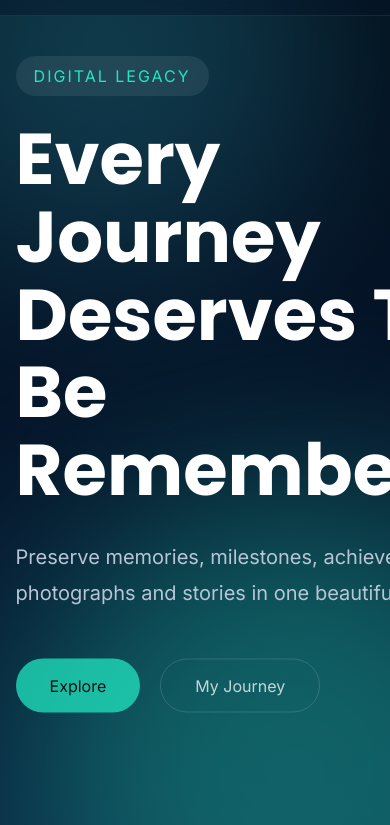
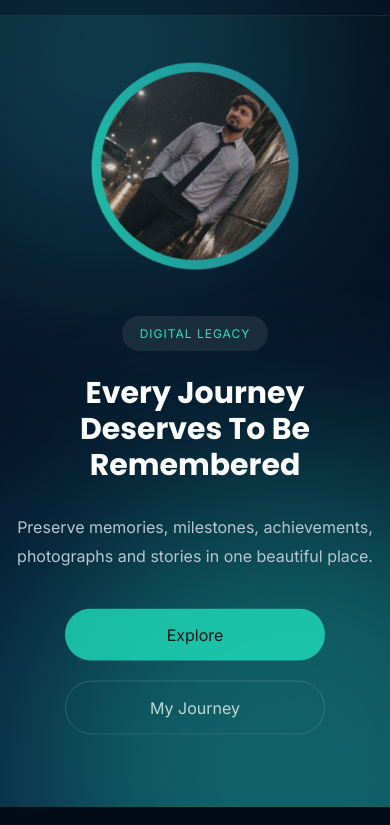
Before and after one commit to sen147658-rgb/portfolio, a website built with Vite: page index.html in a window 390 px wide. Shown: the part 64-889 px from the top of the page. Built offline with nearby package versions, Linux system fonts and the light colour scheme.

Commit message:
Added responsive hero section and profile image

```diff
--- a/src/components/Hero/Hero.css
+++ b/src/components/Hero/Hero.css
@@ -15,6 +15,8 @@
         #020b16,
         #081c3a
     );
+
+    padding-top: 100px;
 
 }
 
@@ -69,6 +71,8 @@
 }
 
 .hero-container {
+
+    width: 100%;
 
     display: flex;
 
@@ -192,6 +196,8 @@
 
     justify-content: center;
 
+    align-items: center;
+
 }
 
 .profile-ring {
@@ -209,6 +215,8 @@
         #21E6C1,
         #278EA5
     );
+
+    flex-shrink: 0;
 
 }
 
@@ -234,4 +242,167 @@
 
     object-fit: cover;
 
+    display: block;
+
 }
+
+/* ===========================
+   Tablet
+=========================== */
+
+@media (max-width: 1024px) {
+
+    .hero-container {
+
+        flex-direction: column-reverse;
+
+        text-align: center;
+
+        gap: 50px;
+
+    }
+
+    .hero-right,
+    .hero-left {
+
+        width: 100%;
+
+    }
+
+    .hero-description {
+
+        margin: 0 auto 40px;
+
+    }
+
+    .hero-actions {
+
+        justify-content: center;
+
+    }
+
+    .profile-ring {
+
+        width: 340px;
+
+        height: 340px;
+
+    }
+
+    .hero-title {
+
+        font-size: 56px;
+
+    }
+
+}
+
+/* ===========================
+   Mobile
+=========================== */
+
+@media (max-width: 768px) {
+
+    .hero {
+
+        padding: 120px 0 80px;
+
+        min-height: auto;
+
+    }
+
+    .hero-container {
+
+        flex-direction: column-reverse;
+
+        text-align: center;
+
+        gap: 40px;
+
+    }
+
+    .profile-ring {
+
+        width: 260px;
+
+        height: 260px;
+
+    }
+
+    .hero-title {
+
+        font-size: 38px;
+
+        line-height: 1.2;
+
+    }
+
+    .hero-description {
+
+        font-size: 17px;
+
+        max-width: 100%;
+
+        margin: 0 auto 30px;
+
+    }
+
+    .hero-actions {
+
+        flex-direction: column;
+
+        align-items: center;
+
+    }
+
+    .btn {
+
+        width: 220px;
+
+    }
+
+}
+
+/* ===========================
+   Small Mobile
+=========================== */
+
+@media (max-width: 480px) {
+
+    .profile-ring {
+
+        width: 220px;
+
+        height: 220px;
+
+    }
+
+    .hero-title {
+
+        font-size: 30px;
+
+    }
+
+    .hero-description {
+
+        font-size: 16px;
+
+    }
+
+    .hero-badge {
+
+        font-size: 12px;
+
+        letter-spacing: 1px;
+
+    }
+
+    .btn {
+
+        width: 100%;
+
+        max-width: 260px;
+
+    }
+
+}
--- a/src/components/Hero/Hero.js
+++ b/src/components/Hero/Hero.js
@@ -52,8 +52,8 @@ export function Hero() {
 
                         <div class="profile-image">
 
-                            <img
-                                src="https://placehold.co/450x450"
+                           <img
+                                src="/Profile.jpg"
                                 alt="Profile">
 
                         </div>
--- a/src/css/responsive.css
+++ b/src/css/responsive.css
@@ -0,0 +1,165 @@
+/* ==========================================
+   Tablet
+========================================== */
+
+@media (max-width: 1024px) {
+
+    .hero-container {
+
+        display: flex;
+        flex-direction: column-reverse;
+        justify-content: center;
+        align-items: center;
+        text-align: center;
+        gap: 50px;
+
+    }
+
+    .hero-left {
+
+        width: 100%;
+
+    }
+
+    .hero-right {
+
+        width: 100%;
+        display: flex;
+        justify-content: center;
+
+    }
+
+    .profile-ring {
+
+        width: 350px;
+        height: 350px;
+
+    }
+
+    .hero-title {
+
+        font-size: 56px;
+
+    }
+
+    .hero-description {
+
+        margin: auto;
+        max-width: 700px;
+
+    }
+
+    .hero-actions {
+
+        justify-content: center;
+
+    }
+
+}
+
+
+/* ==========================================
+   Mobile
+========================================== */
+
+@media (max-width: 768px) {
+
+    .hero {
+
+        padding-top: 120px;
+        padding-bottom: 80px;
+
+    }
+
+    .hero-container {
+
+        display: flex;
+        flex-direction: column-reverse;
+        justify-content: center;
+        align-items: center;
+        text-align: center;
+        gap: 40px;
+
+    }
+
+    .profile-ring {
+
+        width: 260px;
+        height: 260px;
+
+    }
+
+    .hero-title {
+
+        font-size: 40px;
+        line-height: 1.2;
+
+    }
+
+    .hero-description {
+
+        font-size: 18px;
+        line-height: 1.7;
+        max-width: 100%;
+        margin: auto;
+
+    }
+
+    .hero-actions {
+
+        display: flex;
+        flex-direction: column;
+        gap: 16px;
+        width: 100%;
+        align-items: center;
+
+    }
+
+    .btn {
+
+        width: 220px;
+
+    }
+
+}
+
+
+/* ==========================================
+   Small Mobile
+========================================== */
+
+@media (max-width: 480px) {
+
+    .profile-ring {
+
+        width: 220px;
+        height: 220px;
+
+    }
+
+    .hero-title {
+
+        font-size: 32px;
+
+    }
+
+    .hero-description {
+
+        font-size: 16px;
+
+    }
+
+    .hero-badge {
+
+        font-size: 12px;
+        letter-spacing: 1px;
+
+    }
+
+    .btn {
+
+        width: 100%;
+
+    }
+
+}
```
Also changed, not shown: src/components/Contact/Contact.js (added, +30 -0 lines), src/components/Home/Home.js (added, +17 -0 lines), public/Profile.jpg (added).
